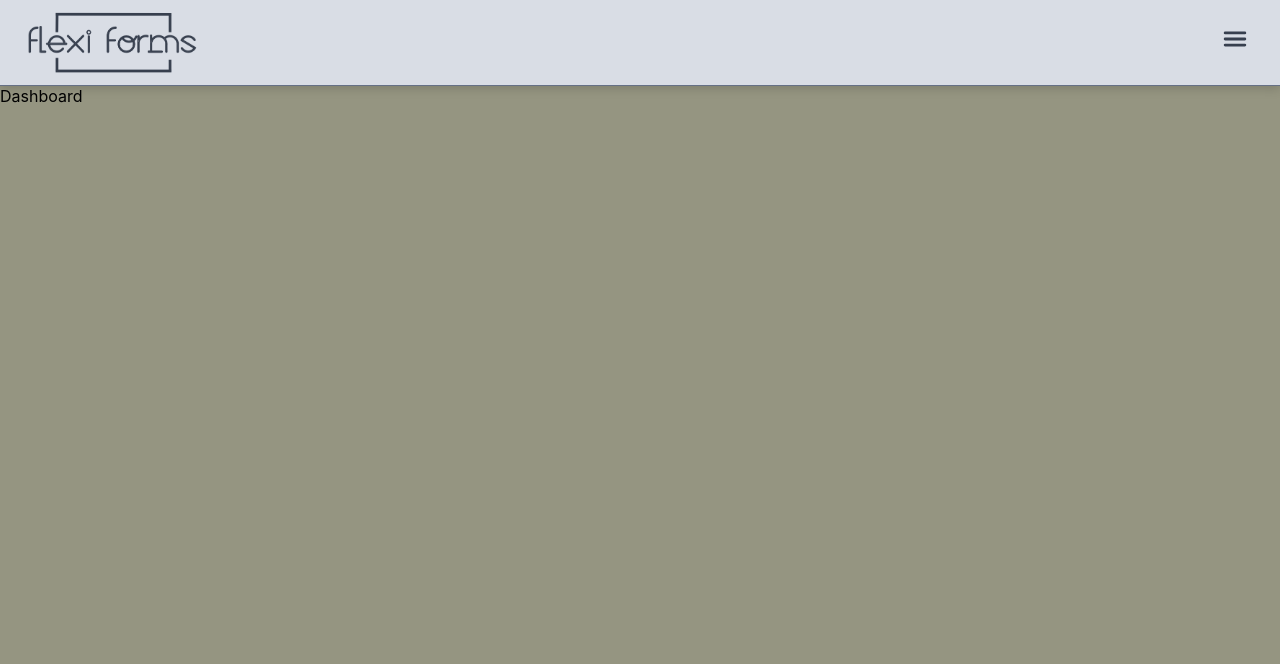
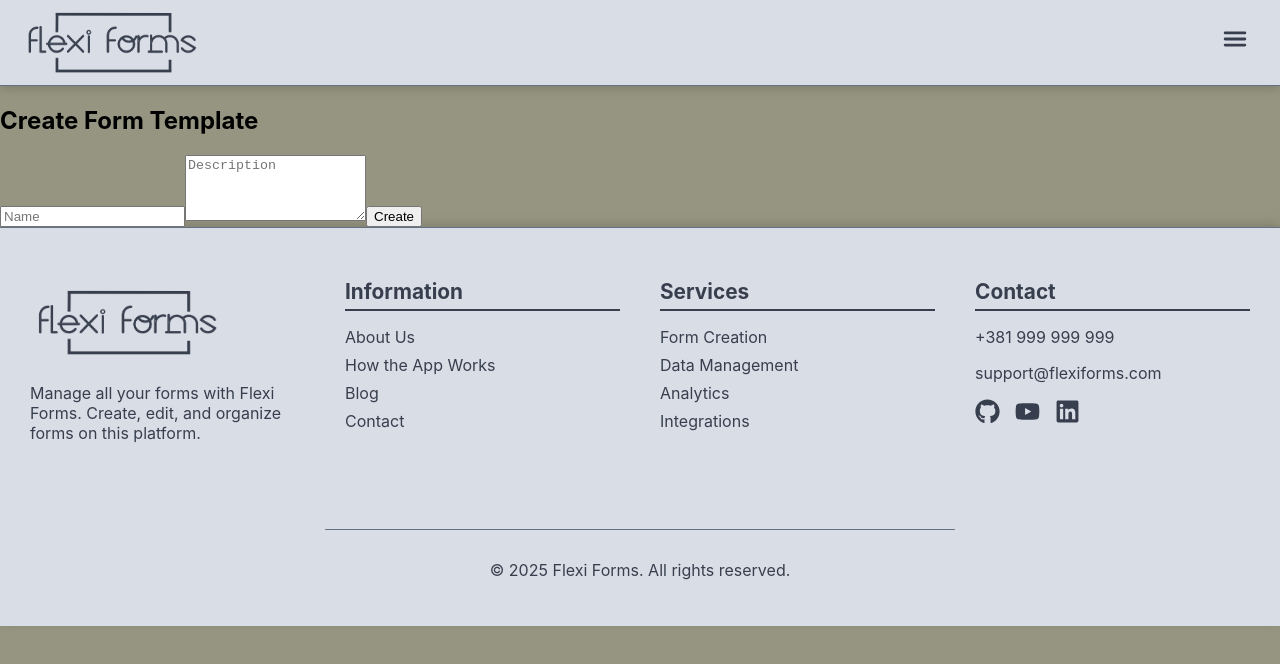
Before and after one commit to katarinamarj/flexi-forms, a React (Create React App) app in the folder frontend/: page /dashboard in a window 1280 px wide. Shown: the top 664 px of the page. Built offline with nearby package versions, Linux system fonts and the light colour scheme; no server answers; sample sign-in values are in the browser's storage.

Commit message:
Dashboard linkend to the routes in FormTemplate controller

```diff
--- a/frontend/src/pages/Dashboard.js
+++ b/frontend/src/pages/Dashboard.js
@@ -1,11 +1,70 @@
+import { useEffect, useState } from "react";
 import "../styles/Dashboard.css";
 import Header from "../components/Header";
+import Footer from "../components/Footer";
+
 
 const Dashboard = () => {
-    return <div>
-      <Header />
-      Dashboard
-      </div>;
+
+  const [templates, setTemplates] = useState([]);
+  const [name, setName] = useState("");
+  const [description, setDescription] = useState("");
+
+  useEffect(() => {
+    fetchTemplates();
+  }, []);
+
+  const fetchTemplates = async () => {
+    const response = await fetch("https://localhost:8000/form-templates");
+    const data = await response.json();
+    setTemplates(data);
   };
 
+  const createTemplate = async () => {
+    await fetch("https://localhost:8000/form-templates", {
+        method: "POST",
+        headers: {
+            "Content-Type": "application/json",
+        },
+        body: JSON.stringify({ name, description }),
+    });
+    setName("");
+    setDescription("");
+    fetchTemplates();
+  };
+
+
+  return (
+  <div>
+    <Header />
+
+    <div className="dashboard-container">
+      <h2>Create Form Template</h2>
+      <div className="form-container">
+        <input
+          type="text"
+          placeholder="Name"
+          value={name}
+          onChange={(e) => setName(e.target.value)}
+          required
+        />
+        <textarea
+          type="text"
+          placeholder="Description"
+          value={description}
+          rows={4}
+          onChange={(e) => setDescription(e.target.value)}
+        />
+        <button onClick={createTemplate}>Create</button>
+      </div>
+    </div>
+
+
+
+    <Footer />
+
+  </div>
+  )
+};
+
 export default Dashboard;
```
